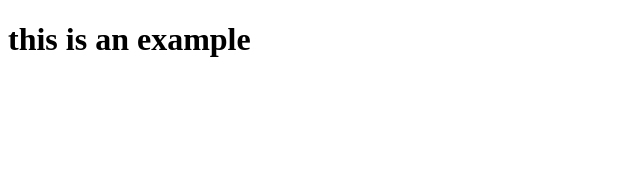
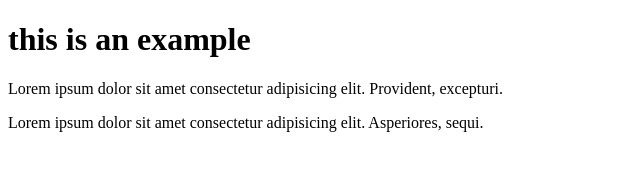
Before and after one commit to Vidyansh31/git-test, a website: page index.html in a window 1280 px wide. Shown: the whole page, without its empty margins (0-640 px from the left). Drawn offline with Linux system fonts and the light colour scheme.

Commit message:
second commit

```diff
--- a/index.html
+++ b/index.html
@@ -8,6 +8,8 @@
 </head>
 <body>
     <h1>this is an example</h1>
+    <p>Lorem ipsum dolor sit amet consectetur adipisicing elit. Provident, excepturi.</p>
 
+    <p>Lorem ipsum dolor sit amet consectetur adipisicing elit. Asperiores, sequi.</p>
 </body>
 </html>
```
Also changed, not shown: package.json (added, +24 -0 lines), 1 other file.
